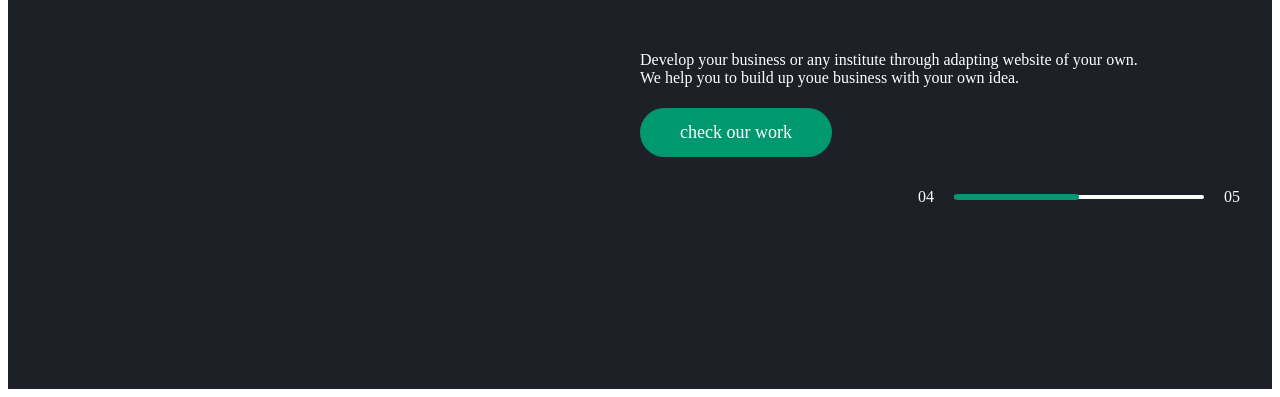
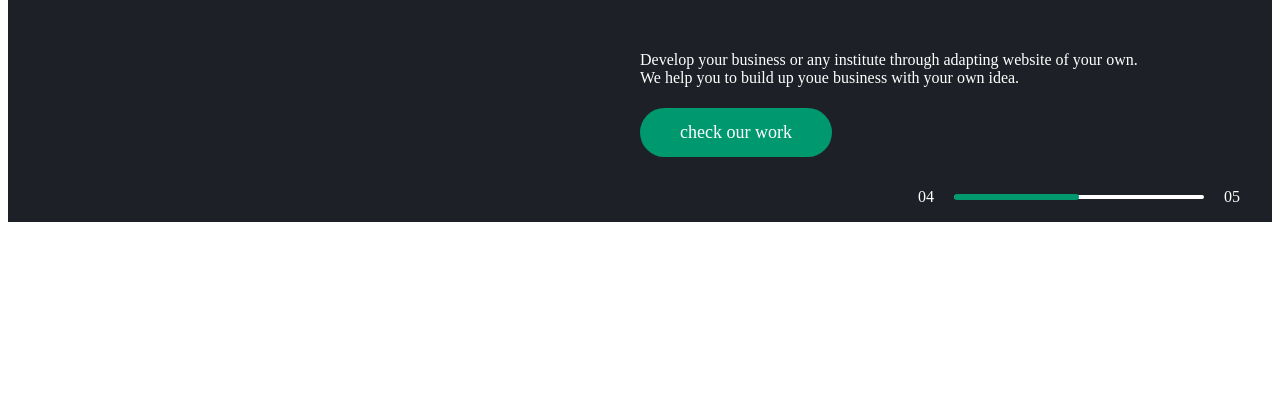
Before and after one commit to Suraj-meche/Nextup, a plain HTML site: page index.html in a window 1280 px wide. Shown: the part 419-816 px from the top of the page. Drawn offline with Linux system fonts and the light colour scheme.

Commit message:
Update index.html

```diff
--- a/index.html
+++ b/index.html
@@ -8,8 +8,6 @@
     <style>
         #loop{
             background: #1d2026;
-            min-height: 100vh;
-            width: 100%;
             color: #fff;
             position: relative;
         }
```
